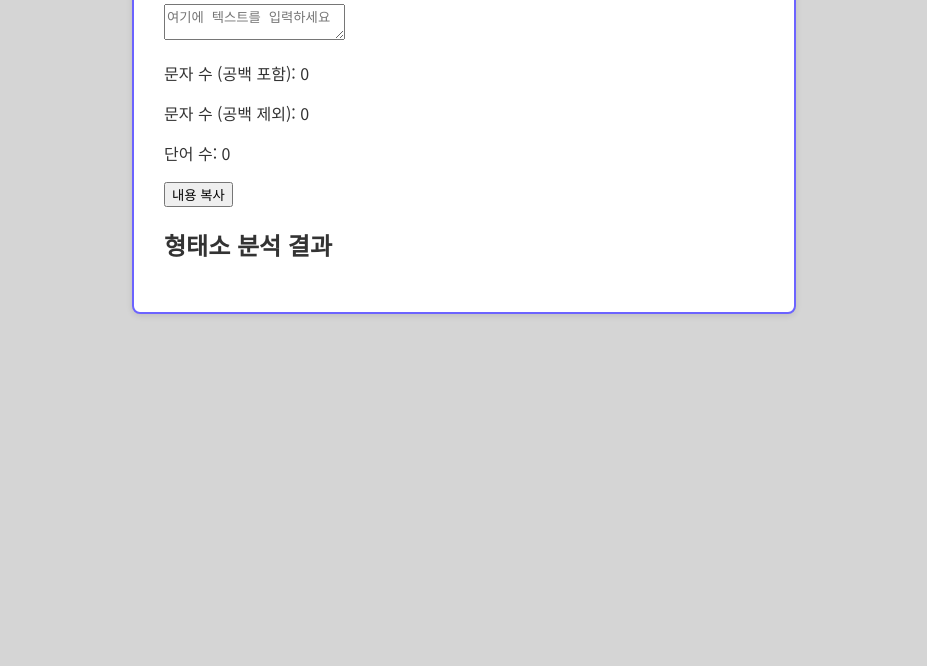
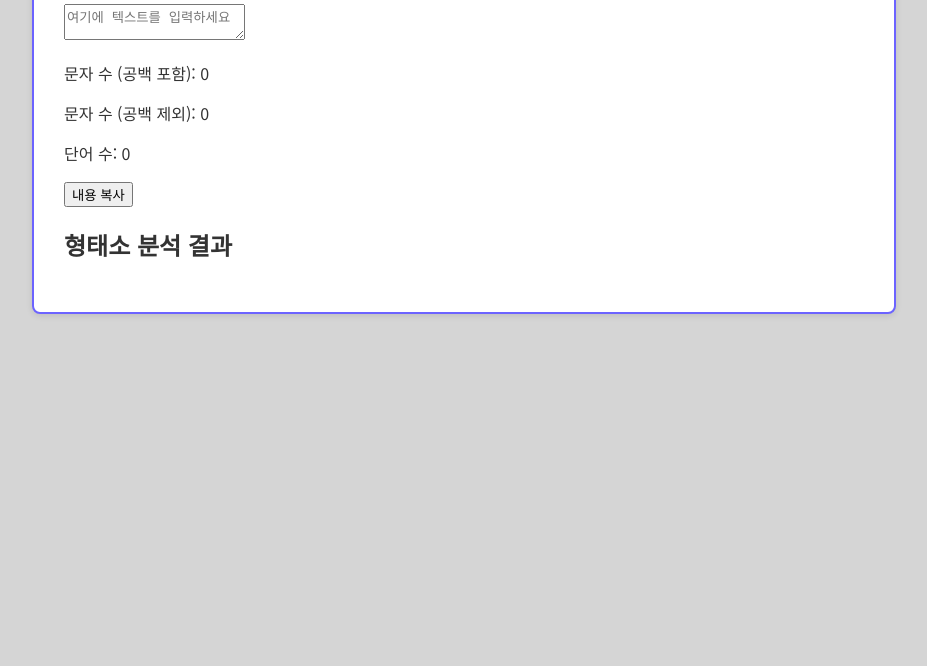
Before and after one commit to demost89/char-counter, a plain HTML site: page index.html in a window 1280 px wide. Shown: the part 134-800 px from the top of the page, without its empty margins (176-1103 px from the left). Drawn offline with Linux system fonts and the light colour scheme; a web font is replaced by a local one.

Commit message:
Update style.css

```diff
--- a/style.css
+++ b/style.css
@@ -16,15 +16,17 @@ body {
 }
 
 /* ===== 컨테이너 ===== */
+/* ===== 컨테이너 (전체 박스) ===== */
 .container {
-  max-width: 600px;
+  max-width: 800px;    /* 기존 600px에서 800px로 확대 */
   margin: 20px auto;
   background: var(--color-card);
   border: 2px solid var(--color-primary);
-  padding: 30px;             /* ↖ 여백을 30px로 늘렸습니다 */
+  padding: 30px;
   border-radius: 8px;
   box-shadow: 0 2px 6px rgba(0,0,0,0.1);
 }
+
 
 /* ===== 제목 ===== */
 h1 {
```
